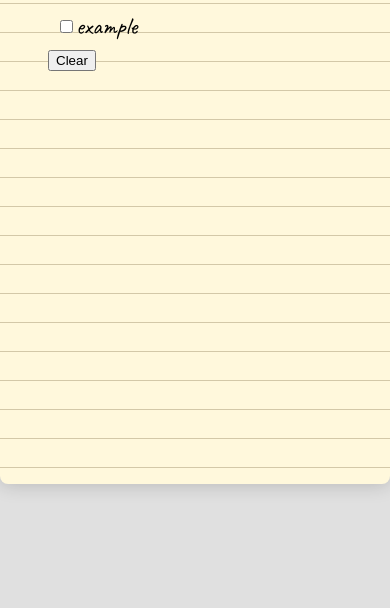
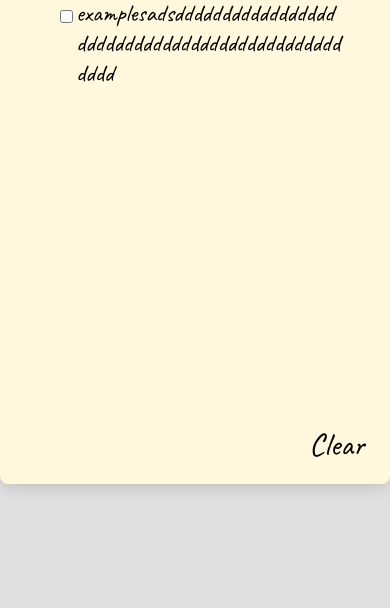
Before and after one commit to emferrari/Code-You-Checklist, a plain HTML site: page index.html in a window 390 px wide. Shown: the part 236-844 px from the top of the page. Drawn offline with Linux system fonts and the light colour scheme.

Commit message:
Finish checklist layout and styling: - Positioned and styled header with "Checklist" title and plus button - Adjusted checkbox aligment for multiline tasks - Positioned transparent Clear button at bottom-right - Ensure overall responsiveness and visual polish

```diff
--- a/index.html
+++ b/index.html
@@ -18,17 +18,19 @@
                 <ul>
                     <li>
                             <input type="checkbox" />
-                            example
+                            examplesadsddddddddddddddddddddddddddddddddddddddddddddddddd
                             <!-- this need js function, only an example -->
                     </li>
                         <!-- tasks will appear here -->
                 </ul>
 
+                <button class="clear-btn" type="button">Clear</button>
+
                 <form style="display: none;">
                     <input type="text" placeholder="Add a new task" />
                 </form>
 
-                <button type="button">Clear</button>
+
 
             </section>
 
--- a/style.css
+++ b/style.css
@@ -11,7 +11,7 @@ header {
     justify-content: space-between;
     align-items: baseline;
     margin-top: -0.2rem;
-    margin-bottom: 1.5rem;
+    margin-bottom: 0.5rem;
 }
 .add-btn {
     background-color: transparent;
@@ -45,15 +45,9 @@ body {
 
 .checklist-box {
     background-color: #fff8dc;
-    background-image: repeating-linear-gradient(
-        to bottom,
-        #fff8dc,
-        #fff8dc 28px,
-        #d3c8a8 28px,
-        #d3c8a8 29px
-    );
+    position: relative;
     padding: 3rem;
-    max-width: 300px;
+    max-width: 400px;
     min-height: 500px;
     width: 100%;
     box-shadow: 0 0 20px rgba(0, 0, 0, 0.2);
@@ -69,7 +63,37 @@ ul {
 
 li {
     display: flex;
-    align-items: center;
-    line-height: 24px;
+    align-items: flex-start;
+    line-height: 30px;
     padding-left: 0.5rem;
 }
+
+ul li {
+  word-break: break-word;
+  white-space: normal;
+  overflow-wrap: break-word;
+}
+
+ul li input[type="checkbox"] {
+    position: relative;
+    top: 9px;
+}
+
+.clear-btn {
+    font-family: inherit;
+    position: absolute;
+    bottom: 1rem;
+    right: 1rem;
+    background-color: transparent;
+    border: none;
+    font-size: 2rem;
+    padding: 0.2rem 0.6rem;
+    border-radius: 4px;
+    cursor: pointer;
+    color: #000;
+    transition: background-color 0.2s ease;
+}
+
+.clear-btn:hover {
+    background-color: rgba(0, 0, 0, 0.1);
+}
```
